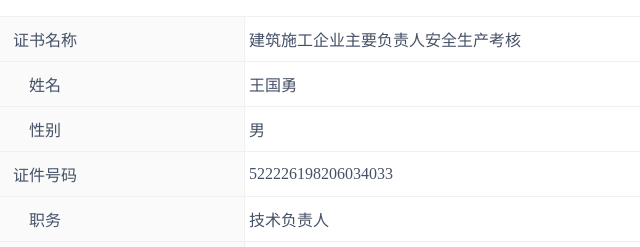
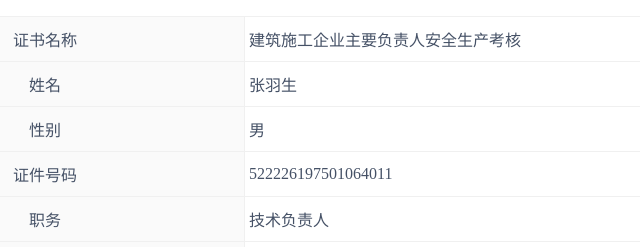
Before and after one commit to gdcic/gdagkh-a, a plain HTML site: page index.html in a window 1280 px wide. Shown: the top 247 px of the page, 171-811 px from the left. Drawn offline with Linux system fonts and the light colour scheme.

Commit message:
Update index.html

```diff
--- a/index.html
+++ b/index.html
@@ -68,7 +68,7 @@
     </tr>
     <tr>
       <th>姓名</th>
-      <td>王国勇</td>
+      <td>张羽生</td>
     </tr>
     <tr>
       <th>性别</th>
@@ -76,7 +76,7 @@
     </tr>
     <tr>
       <th>证件号码</th>
-      <td>522226198206034033</td>
+      <td>522226197501064011</td>
     </tr>
     <tr>
       <th>职务</th>
```
